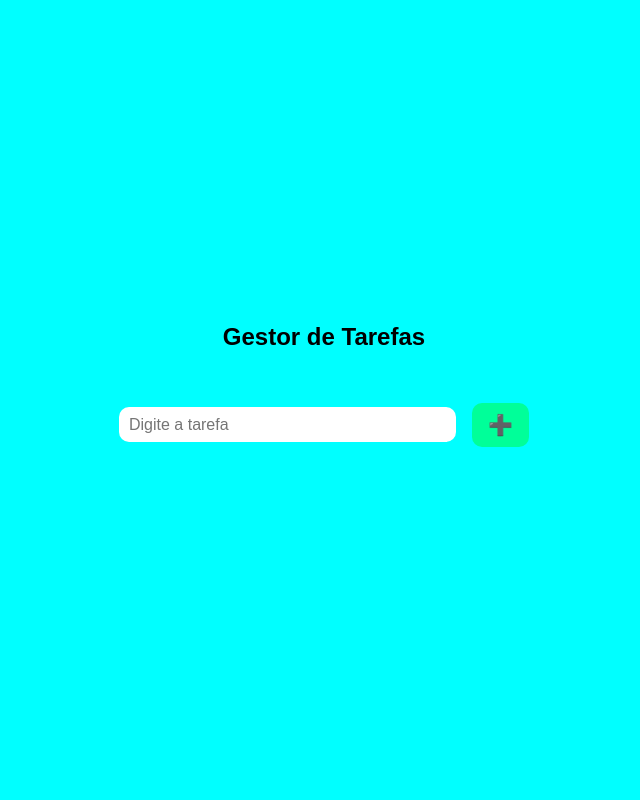
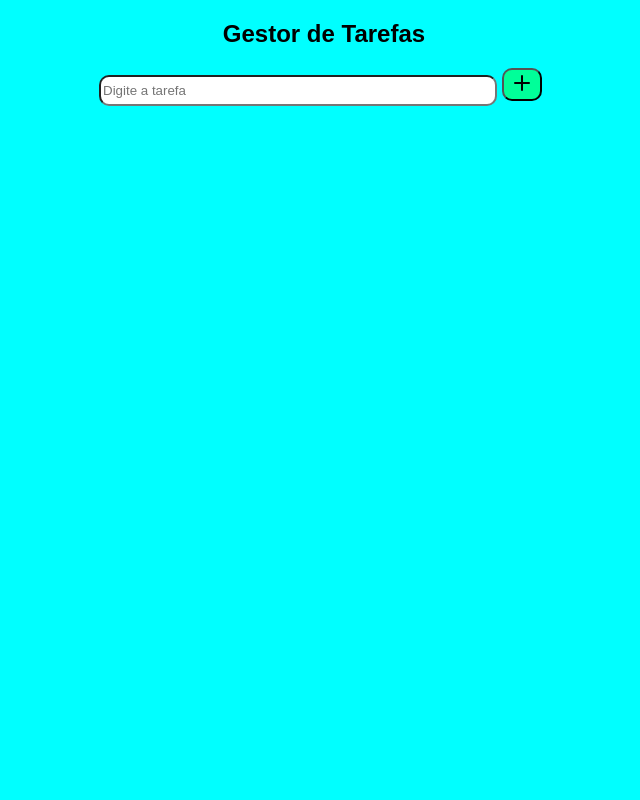
Before and after one commit to rute-git/to_do_app, a Flask app: page / in a window 1280 px wide. Shown: the whole page, without its empty margins (316-956 px from the left). Run offline with Flask 3, Linux system fonts and the light colour scheme.

Commit message:
ajustando o botao

```diff
--- a/static/css/style.css
+++ b/static/css/style.css
@@ -1,108 +1,54 @@
-/* Aplica fundo e centralização vertical/horizontal ao body */
-body {
+body{
     background-color: aqua;
     font-family: Arial, Helvetica, sans-serif;
-    margin: 0;
-    padding: 0;
+    gap: 20px;
+}
+@media screen and(max-width:600px){
+    body{
+        font-size: 40px;
+        padding: 30px;
+    }
+}
+.i{
+
+    text-align: center;
+}
+div {
+    width: 450px;
+    margin: auto;
+    font-size: 19px;
+}
+.content--add-item{
     display: flex;
-    flex-direction: column;
-    align-items: center;
-    justify-content: center;
-    min-height: 100vh;
-    box-sizing: border-box;
-    gap: 1rem;
+    gap:1rem;
+
+}
+#u{
+    width: 390px;
+    height: 25px;
+     border-radius: 10px;
 }
 
-/* Título centralizado */
-.i {
-    text-align: center;
-    margin-bottom: 1rem;
+
+#add{
+    background-color: rgb(0, 255, 153);
+     border-radius: 10px;
+     cursor: pointer;
+     transition: .40s;
 }
-
-/* Input e botão lado a lado */
-div {
-    display: flex;
-    flex-direction: row;
-    align-items: center;
-    justify-content: center;
-    gap: 1rem;
-    flex-wrap: wrap;
-    padding: 0 20px;
-    width: 100%;
-    max-width: 450px;
-    box-sizing: border-box;
+#add:hover{
+    background-color: rgb(0, 82, 100);
 }
-
-/* Input de tarefa */
-#u {
-    flex: 1;
-    height: 35px;
-    padding: 0 10px;
-    border-radius: 10px;
-    border: none;
-    font-size: 16px;
-    min-width: 0;
-}
-
-/* Botão adicionar */
-#add {
-    background-color: rgb(0, 255, 153);
-    border-radius: 10px;
-    cursor: pointer;
-    transition: 0.4s;
-    padding: 10px 16px;
-    font-size: 20px;
-    border: none;
-}
-#add:hover {
-    background-color: rgb(0, 82, 100);
-    color: white;
-}
-
-/* Lista de tarefas */
-#minhasTarefas {
-    width: 100%;
-    max-width: 450px;
+#minhasTarefas{
     display: flex;
     flex-direction: column;
     gap: 1rem;
-    padding: 0 20px;
-    box-sizing: border-box;
+    padding: 0%;
 }
+#minhasTarefas div{
 
-/* Cada tarefa */
-#minhasTarefas div {
+    text-transform: capitalize;
     display: flex;
     justify-content: space-between;
-    align-items: center;
     background-color: aliceblue;
-    padding: 10px;
-    border-radius: 8px;
-    text-transform: capitalize;
-    word-break: break-word;
 }
-
-/* Responsivo para telas pequenas */
-@media screen and (max-width: 600px) {
-    body {
-        padding: 20px 10px;
-        gap: 1.5rem;
-    }
-
-    div {
-        flex-direction: column;
-        gap: 0.8rem;
-    }
-
-    #u {
-        width: 100%;
-        font-size: 16px;
-        height: 32px;
-    }
-
-    #add {
-        width: 100%;
-        font-size: 18px;
-        padding: 10px;
-    }
-}
--- a/templates/index.html
+++ b/templates/index.html
@@ -1,17 +1,26 @@
 <!DOCTYPE html>
 <html>
+
 <head>
     <title>Gestor de tarefas</title>
     <link rel="Stylesheet" href="{{ url_for('static', filename='css/style.css')}}">
     <meta name="viewport" content="width=device-width,initial-scale=1.0">
 </head>
+
 <body>
     <nav class="i">
         <h2>Gestor de Tarefas</h2>
     </nav>
     <div>
-        <input type="text" name="list"  id="u" placeholder="Digite a tarefa">
-        <button  id="add" title="clique aqui para adicionar noma tarefa">➕</button>
+        <input type="text" name="list" id="u" placeholder="Digite a tarefa">
+        <button id="add" title="clique aqui para adicionar noma tarefa">
+            <svg xmlns="http://www.w3.org/2000/svg" width="24" height="24" viewBox="0 0 24 24" fill="none"
+                stroke="currentColor" stroke-width="2" stroke-linecap="round" stroke-linejoin="round"
+                class="lucide lucide-plus-icon lucide-plus">
+                <path d="M5 12h14" />
+                <path d="M12 5v14" />
+            </svg>
+        </button>
     </div><br>
 
     </div>
```
Lines whose indentation alone changed are shown as unchanged.
